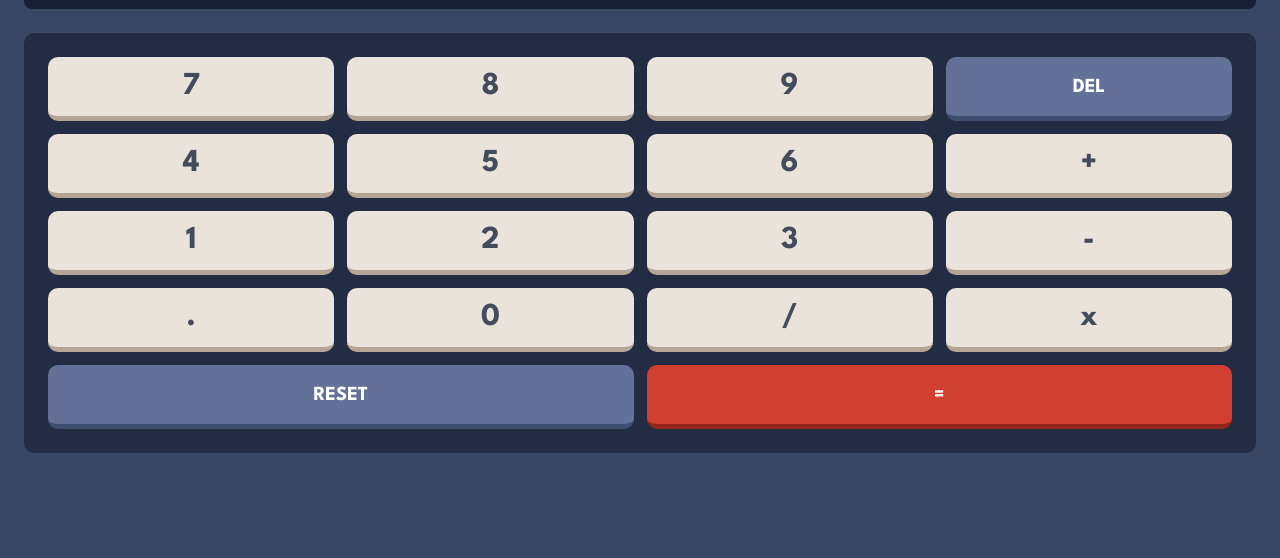
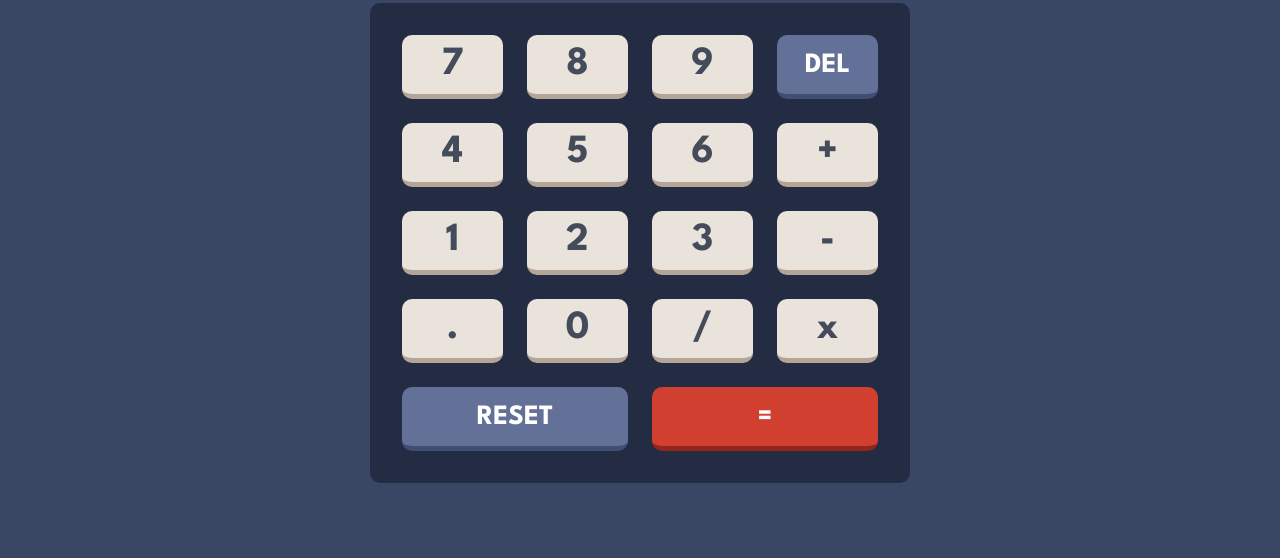
Before and after one commit to imanmaulana1/frontend-mentor-challenges, a plain HTML site: page intermediate/calculator-app-main/index.html in a window 1280 px wide. Shown: the part 242-800 px from the top of the page. Drawn offline with Linux system fonts and the light colour scheme.

Commit message:
feat: add responsive desktop screen

```diff
--- a/intermediate/calculator-app-main/css/styles.css
+++ b/intermediate/calculator-app-main/css/styles.css
@@ -123,7 +123,6 @@ button {
   display: grid;
   grid-template-columns: repeat(4, 1fr);
   gap: 13px;
-  row-gap: 13px;
   background-color: var(--bg-keypad);
   border-radius: 10px;
 }
@@ -139,15 +138,14 @@ button {
   background-color: var(--bg-key-1);
   border-bottom: 5px solid var(--key-shadow-1);
   border-radius: 10px;
-  transition: background-color 0.3s ease-in-out, top 0.4s ease;
-  position: relative;
+  transition: background-color 0.3s ease-in-out;
 
   &:hover {
     background-color: var(--hover-1);
   }
 
   &:active {
-    top: 3px;
+    transform: translateY(3px);
   }
 }
 
@@ -178,3 +176,24 @@ button {
 .key.equal {
   grid-column: span 2;
 }
+
+@media screen and (min-width: 590px) {
+  .container {
+    max-width: 588px;
+  }
+
+  .keypad-wrapper {
+    padding: 2rem;
+    gap: 24px;
+  }
+
+  .key {
+    font-size: 2.5rem;
+  }
+
+  .key.del,
+  .key.reset,
+  .key.equal {
+    font-size: 28px;
+  }
+}
```
